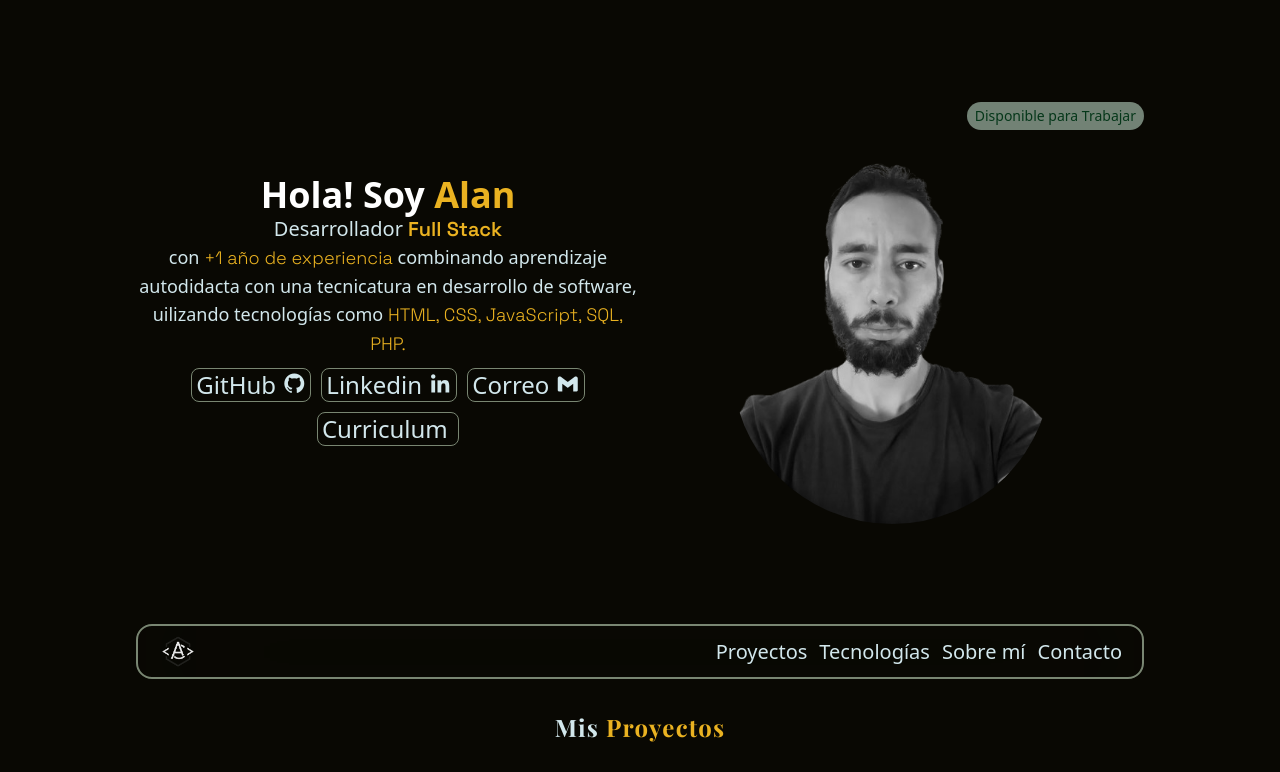
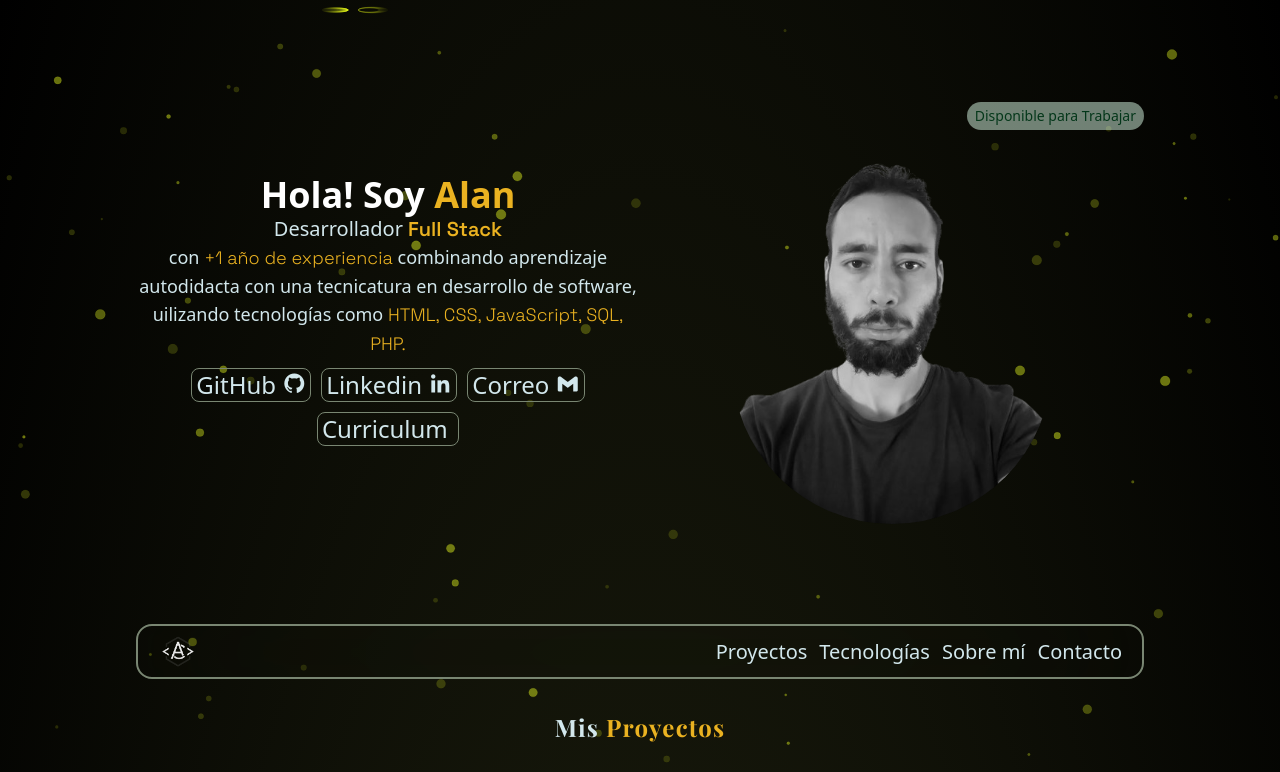
Before and after one commit to CanarioAlan/Portafolio, an Astro site: page / in a window 1280 px wide. Shown: the top 772 px of the page. Built offline with nearby package versions, Linux system fonts and the light colour scheme; Astro itself is replaced by a stand-in of ours; some icons are missing; a web font is replaced by a local one.

Commit message:
fondo animado

```diff
--- a/src/pages/index.astro
+++ b/src/pages/index.astro
@@ -9,7 +9,8 @@ import Header from '../components/header.astro';
 import Layout from '../layouts/Layout.astro';
 ---
 
-<Layout>
+<Layout >
+    <canvas id="particle"></canvas>
 	<main class="max-w-5xl mx-auto px-2 text-center text-texto">
 		<Hero/>
 		<Header/>
@@ -20,3 +21,62 @@ import Layout from '../layouts/Layout.astro';
 		<Footer/>
 	</main>
 </Layout>
+<script>
+	(function () {
+			const PI2 = Math.PI * 2;
+            const c = document.getElementById('particle');
+            const ctx = c.getContext('2d');
+            let w, h, bubbles = [], ripples = [];
+
+            function resize() {
+                w = c.width = c.offsetWidth;
+                h = c.height = c.offsetHeight;
+                bubbles = [];
+                for (let i = 0; i < 80; i++) {
+                    bubbles.push({
+                        x: Math.random() * w, y: Math.random() * h,
+                        r: Math.random() * 4 + 1,
+                        vy: -(Math.random() * 1.5 + 0.3),
+                        vx: (Math.random() - 0.5) * 0.5,
+                        wobble: Math.random() * PI2
+                    });
+                }
+            }
+
+            function draw() {
+                ctx.clearRect(0, 0, w, h);
+                bubbles.forEach(b => {
+                    b.wobble += 0.03;
+                    b.x += b.vx + Math.sin(b.wobble) * 0.5;
+                    b.y += b.vy;
+                    if (b.y < -10) { b.y = h + 10; b.x = Math.random() * w; }
+                    if (b.x < 0) b.x = w;
+                    if (b.x > w) b.x = 0;
+                    // splash at surface
+                    if (b.y < 10 && b.y > 0) {
+                        ripples.push({ x: b.x, y: 10, r: 0, o: 0.3 });
+                    }
+                    ctx.beginPath();
+                    ctx.arc(b.x, b.y, b.r, 0, PI2);
+                    ctx.fillStyle = `rgba(234,278,33,${0.3 + Math.sin(b.wobble) * 0.15})`;
+                    ctx.fill();
+                    ctx.strokeStyle = `rgba(234,278,33,${0.15 + Math.sin(b.wobble) * 0.1})`;
+                    ctx.lineWidth = 0.5;
+                    ctx.stroke();
+                });
+                ripples = ripples.filter(r => r.o > 0.01);
+                ripples.forEach(r => {
+                    ctx.beginPath();
+                    ctx.ellipse(r.x, r.y, r.r, r.r * 0.2, 0, 0, PI2);
+                    ctx.strokeStyle = `rgba(234,278,33,${r.o})`;
+                    ctx.lineWidth = 0.8;
+                    ctx.stroke();
+                    r.r += 0.5;
+                    r.o -= 0.008;
+                });
+                requestAnimationFrame(draw);
+            }
+            resize(); draw();
+            window.addEventListener('resize', resize);
+        })();
+</script>
--- a/src/styles/global.css
+++ b/src/styles/global.css
@@ -9,10 +9,11 @@
   --font-titulo: "Playfair Display", serif;
   --font-secundario: "Space Grotesk", serif;
   /*Animaciones*/
-  --animate-boton : boton 1s ease-in-out infinite;
+  --animate-boton: boton 1s ease-in-out infinite;
 
   @keyframes boton {
-    0%, 100% {
+    0%,
+    100% {
       transform: translateY(-5%);
       animation-timing-function: cubic-bezier(0.8, 0, 1, 1);
     }
@@ -22,3 +23,16 @@
     }
   }
 }
+body {
+  background: radial-gradient(ellipse at 50% 100%, #292c14, #000);
+  canvas {
+    width: 100vw;
+    height: 100vh;
+    position: fixed;
+    top: 0;
+    bottom: 0;
+    left: 0;
+    right: 0;
+    z-index: -1;
+  }
+}
```
